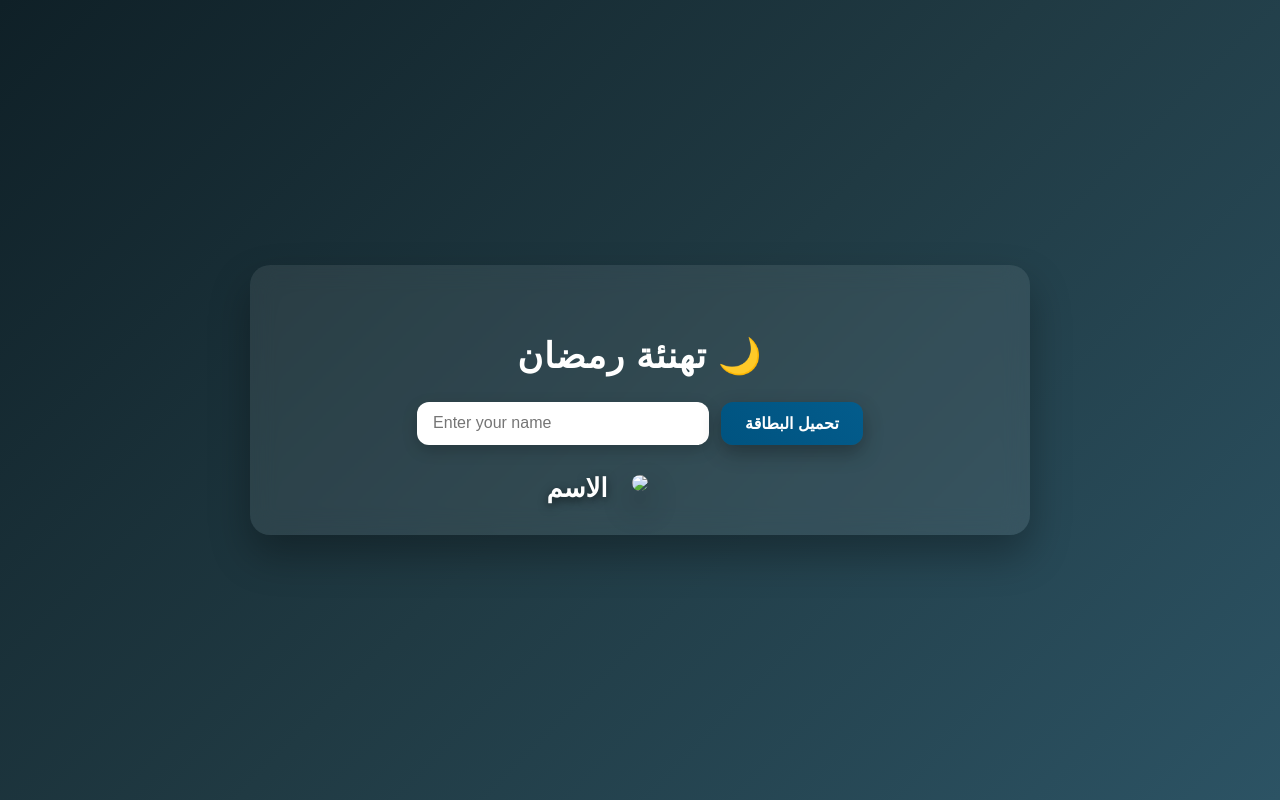
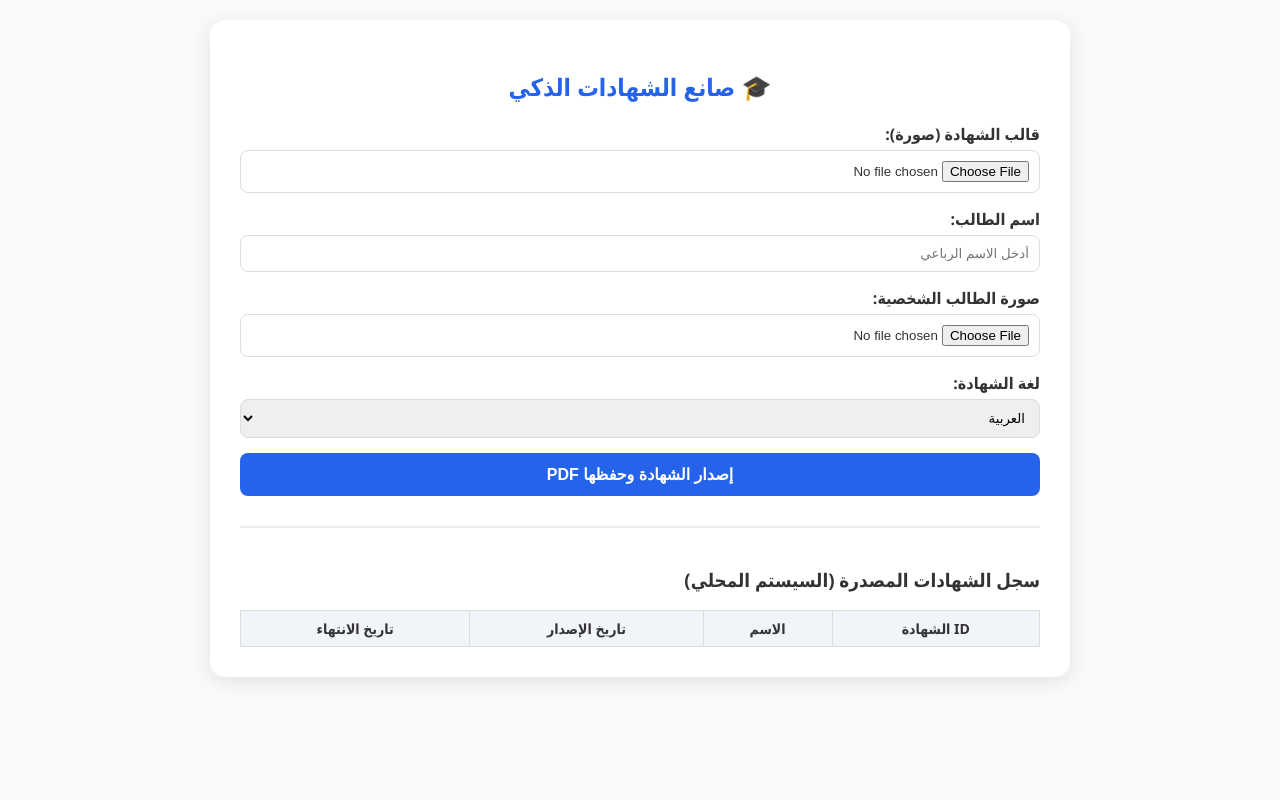
Before and after one commit to algnral/san, a plain HTML site: page index.html in a window 1280 px wide. Drawn offline with nearby package versions, Linux system fonts and the light colour scheme; a web font is replaced by a local one.

Commit message:
Update index.html for Arabic support and styling

```diff
--- a/index.html
+++ b/index.html
@@ -1,180 +1,158 @@
 <!DOCTYPE html>
-<html lang="en">
+<html lang="ar" dir="rtl">
 <head>
     <meta charset="UTF-8">
-<title>Ramadan Card Generator</title>
-
+    <meta name="viewport" content="width=device-width, initial-scale=1.0">
+    <title>نظام إصدار الشهادات التلقائي</title>
+    <script src="https://cdnjs.cloudflare.com/ajax/libs/jspdf/2.5.1/jspdf.umd.min.js"></script>
     <style>
-
-/* ====== Co Headline Font ====== */
-@font-face {
-  font-family: 'CoHeadline';
-  src: url('assets/fonts/CoHeadline-Regular.woff2') format('opentype');
-  font-weight: 400;
-}
-
-@font-face {
-  font-family: 'CoHeadline';
-  src: url('assets/fonts/CoHeadline-Bold.woff2') format('opentype');
-  font-weight: 400;
-}
-
-
-/* ====== Page Theme ====== */
-
-body {
-  font-family: 'CoHeadline', sans-serif;
-  text-align: center;
-  margin: 0;
-  min-height: 100vh;
-  display: flex;
-  flex-direction: column;
-  align-items: center;
-  justify-content: center;
-
-  background: linear-gradient(135deg, #0f2027, #203a43, #2c5364);
-}
-
-.container {
-  background: rgba(255,255,255,0.08);
-  backdrop-filter: blur(12px);
-  padding: 40px;
-  border-radius: 20px;
-  box-shadow: 0 20px 40px rgba(0,0,0,0.3);
-  width: 90%;
-  max-width: 700px;
-}
-
-h2 {
-  font-size: 2.2rem;
-  color: white;
-  margin-bottom: 25px;
-  font-weight: 700;
-  letter-spacing: 1px;
-}
-
-.controls {
-  display: flex;
-  gap: 12px;
-  margin-bottom: 30px;
-  flex-wrap: wrap;
-  justify-content: center;
-}
-
-input {
-  padding: 12px 16px;
-  font-size: 1rem;
-  border-radius: 12px;
-  border: none;
-  outline: none;
-  width: 260px;
-  font-family: 'CoHeadline', sans-serif;
-  box-shadow: 0 5px 15px rgba(0,0,0,0.2);
-}
-
-button {
-  padding: 12px 24px;
-  font-size: 1rem;
-  border: none;
-  border-radius: 12px;
-  background: linear-gradient(45deg, #005380, #035c8c);
-  color: white;
-  cursor: pointer;
-  font-weight: 700;
-  font-family: 'CoHeadline', sans-serif;
-  transition: all 0.25s ease;
-  box-shadow: 0 8px 20px rgba(0,0,0,0.3);
-}
-
-button:hover {
-  transform: translateY(-3px);
-  box-shadow: 0 12px 25px rgba(0,0,0,0.4);
-}
-
-/* ====== Card ====== */
-
-#card {
-  position: relative;
-  display: inline-block;
-  width: 100%;
-  max-width: 500px;
-}
-
-#card img {
-  width: 100%;
-  height: auto;
-  border-radius: 18px;
-  box-shadow: 0 15px 30px rgba(0,0,0,0.4);
-}
-
-#nameText {
-  position: absolute;
-  top: 69%;
-  left: 37.4%;
-  transform: translate(-50%, -50%);
-  font-size: clamp(16px, 4.5vw, 26px);
-  font-weight: 700;
-  color: white;
-  font-family: 'CoHeadline', sans-serif;
-  white-space: nowrap;
-  pointer-events: none;
-  text-shadow: 0 3px 10px rgba(0,0,0,0.6);
-}
-
-/* Responsive */
-@media (max-width: 768px) {
-  .controls {
-    flex-direction: column;
-  }
-  input, button {
-    width: 100%;
-  }
-}
-
+        :root { --primary: #2563eb; --bg: #f8fafc; }
+        body { font-family: 'Segoe UI', Tahoma, Geneva, Verdana, sans-serif; background-color: var(--bg); margin: 0; padding: 20px; color: #333; }
+        .container { max-width: 800px; margin: auto; background: white; padding: 30px; border-radius: 15px; box-shadow: 0 4px 20px rgba(0,0,0,0.1); }
+        h2 { text-align: center; color: var(--primary); }
+        .form-group { margin-bottom: 15px; }
+        label { display: block; margin-bottom: 5px; font-weight: bold; }
+        input, select { width: 100%; padding: 10px; border: 1px solid #ddd; border-radius: 8px; box-sizing: border-box; }
+        .btn { width: 100%; padding: 12px; background: var(--primary); color: white; border: none; border-radius: 8px; cursor: pointer; font-size: 16px; font-weight: bold; transition: 0.3s; }
+        .btn:hover { background: #1d4ed8; }
+        #previewCanvas { width: 100%; height: auto; border: 1px solid #ccc; margin-top: 20px; display: none; }
+        .history { margin-top: 30px; border-top: 2px solid #eee; padding-top: 20px; }
+        table { width: 100%; border-collapse: collapse; margin-top: 10px; }
+        th, td { border: 1px solid #ddd; padding: 8px; text-align: center; font-size: 14px; }
+        th { background-color: #f1f5f9; }
     </style>
 </head>
-
 <body>
 
 <div class="container">
-  <h2>تهنئة رمضان 🌙</h2>
+    <h2>🎓 صانع الشهادات الذكي</h2>
 
-  <div class="controls">
-    <input type="text" id="nameInput" placeholder="Enter your name">
-    <button onclick="downloadCard()">تحميل البطاقة</button>
+    <div class="form-group">
+        <label>قالب الشهادة (صورة):</label>
+        <input type="file" id="templateInput" accept="image/*">
     </div>
 
-  <div id="card">
-    <img id="cardImage" src="ramadan.jpg">
-    <div id="nameText">الاسم</div>
+    <div class="form-group">
+        <label>اسم الطالب:</label>
+        <input type="text" id="studentName" placeholder="أدخل الاسم الرباعي">
+    </div>
+
+    <div class="form-group">
+        <label>صورة الطالب الشخصية:</label>
+        <input type="file" id="studentPhoto" accept="image/*">
+    </div>
+
+    <div class="form-group">
+        <label>لغة الشهادة:</label>
+        <select id="certLang">
+            <option value="ar">العربية</option>
+            <option value="en">English</option>
+        </select>
+    </div>
+
+    <button class="btn" onclick="generateCertificate()">إصدار الشهادة وحفظها PDF</button>
+
+    <canvas id="previewCanvas"></canvas>
+
+    <div class="history">
+        <h3>سجل الشهادات المصدرة (السيستم المحلي)</h3>
+        <table id="historyTable">
+            <thead>
+                <tr>
+                    <th>ID الشهادة</th>
+                    <th>الاسم</th>
+                    <th>تاريخ الإصدار</th>
+                    <th>تاريخ الانتهاء</th>
+                </tr>
+            </thead>
+            <tbody></tbody>
+        </table>
     </div>
 </div>
 
 <script>
-const nameInput = document.getElementById('nameInput');
-const nameText = document.getElementById('nameText');
+    const canvas = document.getElementById('previewCanvas');
+    const ctx = canvas.getContext('2d');
+    let certHistory = JSON.parse(localStorage.getItem('certHistory')) || [];
 
-nameInput.addEventListener('input', () => {
-  nameText.textContent = nameInput.value || "Your Name";
-});
+    // تحديث الجدول عند التحميل
+    window.onload = updateHistoryTable;
 
-function downloadCard() {
-  const card = document.getElementById('card');
+    async function generateCertificate() {
+        const templateFile = document.getElementById('templateInput').files[0];
+        const studentName = document.getElementById('studentName').value;
+        const studentPhoto = document.getElementById('studentPhoto').files[0];
+        const lang = document.getElementById('certLang').value;
 
-  html2canvas(card, {
-    scale: 4,
-    useCORS: true,
-    backgroundColor: null
-  }).then(canvas => {
-    const link = document.createElement('a');
-    link.download = 'ramadan-card.jpg';
-    link.href = canvas.toDataURL('image/jpeg', 1.0);
-    link.click();
+        if (!templateFile || !studentName) {
+            alert("لطفاً اختر القالب واكتب اسم الطالب");
+            return;
+        }
+
+        const img = new Image();
+        img.src = URL.createObjectURL(templateFile);
+
+        img.onload = async () => {
+            // إعدادات الكانفاس (أبعاد الصورة الأصلية)
+            canvas.width = img.width;
+            canvas.height = img.height;
+            ctx.drawImage(img, 0, 0);
+
+            // 1. إنشاء التواريخ
+            const now = new Date();
+            const expiry = new Date();
+            expiry.setFullYear(now.getFullYear() + 1); // الانتهاء بعد سنة
+
+            const dateStr = now.toLocaleDateString(lang === 'ar' ? 'ar-SA' : 'en-US');
+            const expiryStr = expiry.toLocaleDateString(lang === 'ar' ? 'ar-SA' : 'en-US');
+            const certID = "CERT-" + Math.floor(Math.random() * 1000000);
+
+            // 2. تنسيق الخط والكتابة
+            ctx.fillStyle = "#000"; // لون الخط
+            ctx.textAlign = "center";
+
+            // الاسم (المكان تقريبي، يمكنك تعديله)
+            ctx.font = "bold 50px Arial";
+            ctx.fillText(studentName, canvas.width / 2, canvas.height / 2);
+
+            // التواريخ والـ ID (تعديل الإحداثيات حسب قالبك)
+            ctx.font = "25px Arial";
+            ctx.fillText(`ID: ${certID}`, canvas.width / 2, canvas.height - 100);
+            ctx.fillText(`إصدار: ${dateStr} | انتهاء: ${expiryStr}`, canvas.width / 2, canvas.height - 150);
+
+            // 3. إضافة صورة الطالب لو وجدت
+            if (studentPhoto) {
+                const pImg = await loadImage(URL.createObjectURL(studentPhoto));
+                ctx.drawImage(pImg, 100, 100, 150, 150); // مكان الصورة (x, y, width, height)
+            }
+
+            // 4. حفظ في PDF
+            const imgData = canvas.toDataURL('image/png');
+            const pdf = new jspdf.jsPDF({ orientation: 'landscape', unit: 'px', format: [canvas.width, canvas.height] });
+            pdf.addImage(imgData, 'PNG', 0, 0, canvas.width, canvas.height);
+            pdf.save(`${studentName}_Certificate.pdf`);
+
+            // 5. الحفظ في "السيستم" (LocalStorage)
+            const record = { certID, studentName, dateStr, expiryStr };
+            certHistory.push(record);
+            localStorage.setItem('certHistory', JSON.stringify(certHistory));
+            updateHistoryTable();
+        };
+    }
+
+    function loadImage(url) {
+        return new Promise(resolve => { const i = new Image(); i.onload = () => resolve(i); i.src = url; });
+    }
+
+    function updateHistoryTable() {
+        const tbody = document.querySelector("#historyTable tbody");
+        tbody.innerHTML = "";
+        certHistory.slice().reverse().forEach(item => {
+            const row = `<tr><td>${item.certID}</td><td>${item.studentName}</td><td>${item.dateStr}</td><td>${item.expiryStr}</td></tr>`;
+            tbody.innerHTML += row;
         });
     }
 </script>
 
-<script src="https://cdnjs.cloudflare.com/ajax/libs/html2canvas/1.4.1/html2canvas.min.js"></script>
-
 </body>
 </html>
```
Lines whose indentation alone changed are shown as unchanged.
